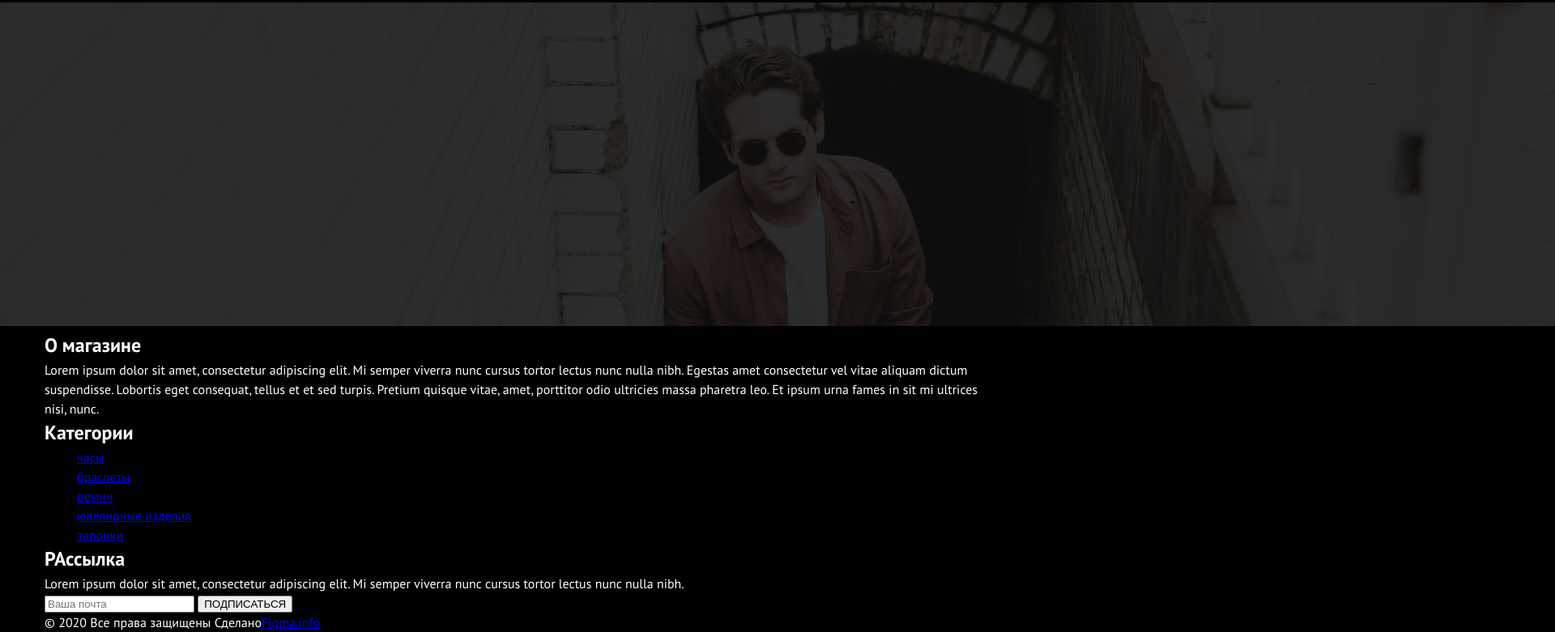
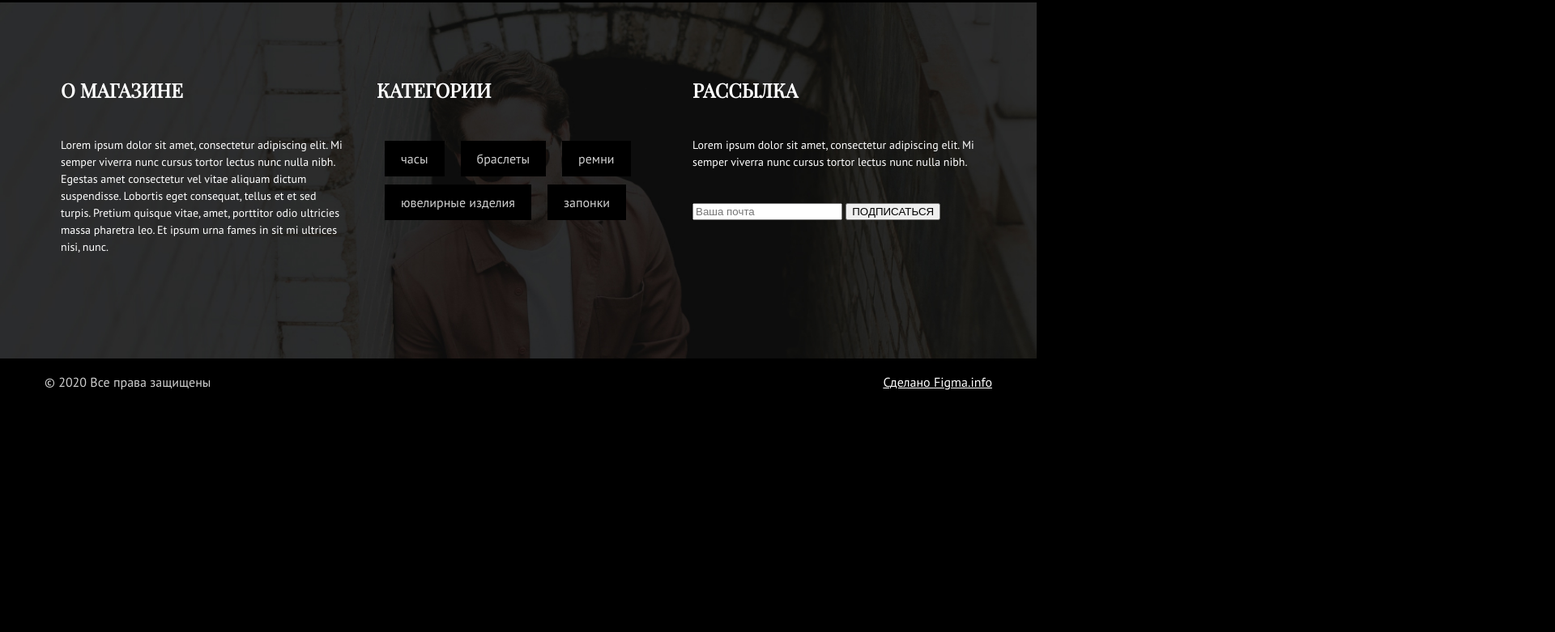
Before and after one commit to nazarPryt/Porten, a plain HTML site: page index.html in a window 1280 px wide. Shown: the part 3619-4400 px from the top of the page at 81% size, 1920 px wide, since content can reach past the window. After the commit the page ends 4120 px from the top, so only its background shows below. Drawn offline with Linux system fonts and the light colour scheme.

Commit message:
added ~footer~ section (css)

```diff
--- a/index.html
+++ b/index.html
@@ -147,35 +147,41 @@
         </section>
     </main>
     <footer class="footer">
+        <div class="footer-top">
             <div class="footer__bg"><img src="img/footer-bg.jpg" alt="footer-bg"></div>
             <div class="container">
-            <div class="footer-top">
-                <div class="footer-top__about">
+                <div class="footer-top__inner">
+                    <div class="footer-top__column">
                         <h2 class="footer-top__title">О магазине</h2>
                         <article class="footer-top__article">Lorem ipsum dolor sit amet, consectetur adipiscing elit. Mi semper viverra nunc cursus tortor lectus nunc nulla nibh. Egestas amet consectetur vel vitae aliquam dictum suspendisse. Lobortis eget consequat, tellus et et sed turpis. Pretium quisque vitae, amet, porttitor odio ultricies massa pharetra leo. Et ipsum urna fames in sit mi ultrices nisi, nunc.</article>
                     </div>
-                <div class="footer-top__category">
+                    <div class="footer-top__column">
                         <h2 class="footer-top__title">Категории</h2>
-                    <ul class="footer-top__list">
-                        <li class="footer-top__item"><a class="footer-top__link" href="#">часы</a></li>
-                        <li class="footer-top__item"><a class="footer-top__link" href="#">браслеты</a></li>
-                        <li class="footer-top__item"><a class="footer-top__link" href="#">ремни</a></li>
-                        <li class="footer-top__item"><a class="footer-top__link" href="#">ювелирные изделия</a></li>
-                        <li class="footer-top__item"><a class="footer-top__link" href="#">запонки</a></li>
-                    </ul>
+                        <div class="footer-top__list">
+                            <a class="footer-top__link" href="#">часы</a>
+                            <a class="footer-top__link" href="#">браслеты</a>
+                            <a class="footer-top__link" href="#">ремни</a>
+                            <a class="footer-top__link" href="#">ювелирные изделия</a>
+                            <a class="footer-top__link" href="#">запонки</a>
                         </div>
-                <div class="footer-top__mailing">
+                    </div>
+                    <div class="footer-top__column">
                         <h2 class="footer-top__title">РАссылка</h2>
                         <article class="footer-top__article">Lorem ipsum dolor sit amet, consectetur adipiscing elit. Mi semper viverra nunc cursus tortor lectus nunc nulla nibh.</article>
                         <form class="footer-top__form" action="" method="post">
-                        <input class="footer-top__form__email" type="email" placeholder="Ваша почта" name="" id="">
+                            <input class="footer-top__form__email" type="email" placeholder="Ваша почта  " name="" id="">
                             <button class="footer-top__form__btn" type="submit">ПОДПИСАТЬСЯ</button>
                         </form>
                     </div>
                 </div>
+            </div>
+        </div>
         <div class="footer-bottom">
+            <div class="container">
+                <div class="footer-bottom__inner">
                     <span class="footer-bottom__copyright">© 2020 Все права защищены</span>
-                 <span class="footer-bottom__made">Сделано<a href="#">Figma.info</a></span>
+                    <span class="footer-bottom__made">Сделано <a href="#">Figma.info</a></span>
+                </div>
             </div>
         </div>
     </footer>
--- a/style.css
+++ b/style.css
@@ -267,7 +267,7 @@ colection__inner__about__wrapper-card {
 }
 
 /***    Brend   ***/
-.brends__inner {
+.brends__inner{
     display: flex;
     flex-wrap: wrap;
     justify-content: center;
@@ -276,3 +276,67 @@ colection__inner__about__wrapper-card {
     flex: 0 0 25%;
     margin: 30px;
 }
+
+/***    Footer  ***/
+.footer-top{
+    position: relative;
+    overflow: hidden;
+    padding: 80px 0;
+}
+.footer__bg img {
+    position: absolute;
+    top: 0;
+    left: 0;
+    right: 0;
+    z-index: -1;
+    width: 100%;
+    height: 100%;
+    object-fit: cover;
+}
+.footer-top__inner {
+    display: grid;
+    grid-template-columns: 1fr 1fr 1fr;
+}
+.footer-top__column {
+    flex: 0 0 25%;
+    margin: 10px 20px;
+}
+.footer-top__title {
+    font-family: 'PlayfairDisplay';
+    font-size: 24px;
+    text-transform: uppercase;
+    margin-bottom: 40px;
+}
+.footer-top__article {
+    font-size: 14px;
+    line-height: 21px;
+    margin-bottom: 37px;
+}
+.footer-top__list {
+    display: flex;
+    flex-wrap: wrap;
+}
+.footer-top__link {
+    color: #D0D0D0;
+    padding: 10px 20px;
+    margin: 5px 10px;
+    background-color: black;
+    text-decoration: none;
+}
+.footer-bottom {
+    padding: 17px 0;
+}
+.footer-bottom__inner {
+    display: flex;
+    justify-content: space-between;
+}
+.footer-bottom__copyright {
+    color: #D0D0D0;
+}
+.footer-bottom__made {
+    text-decoration: underline;
+}
+.footer-bottom__made a {
+    color: white;
+    text-decoration: none;
+}
```
Lines whose indentation alone changed are shown as unchanged.
